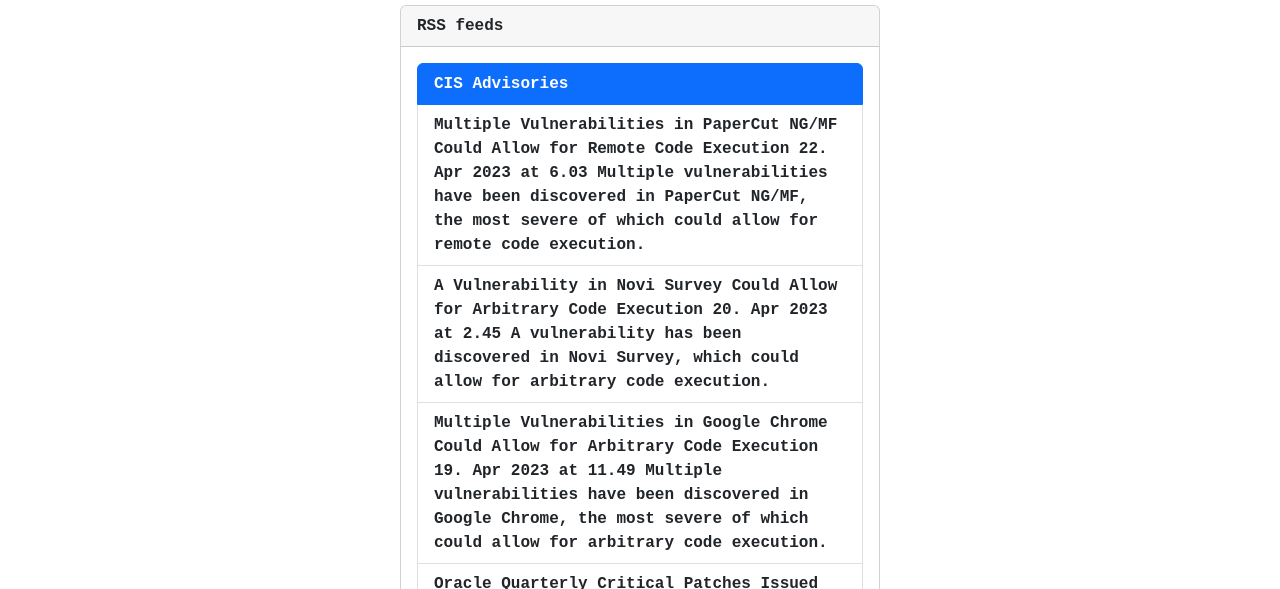
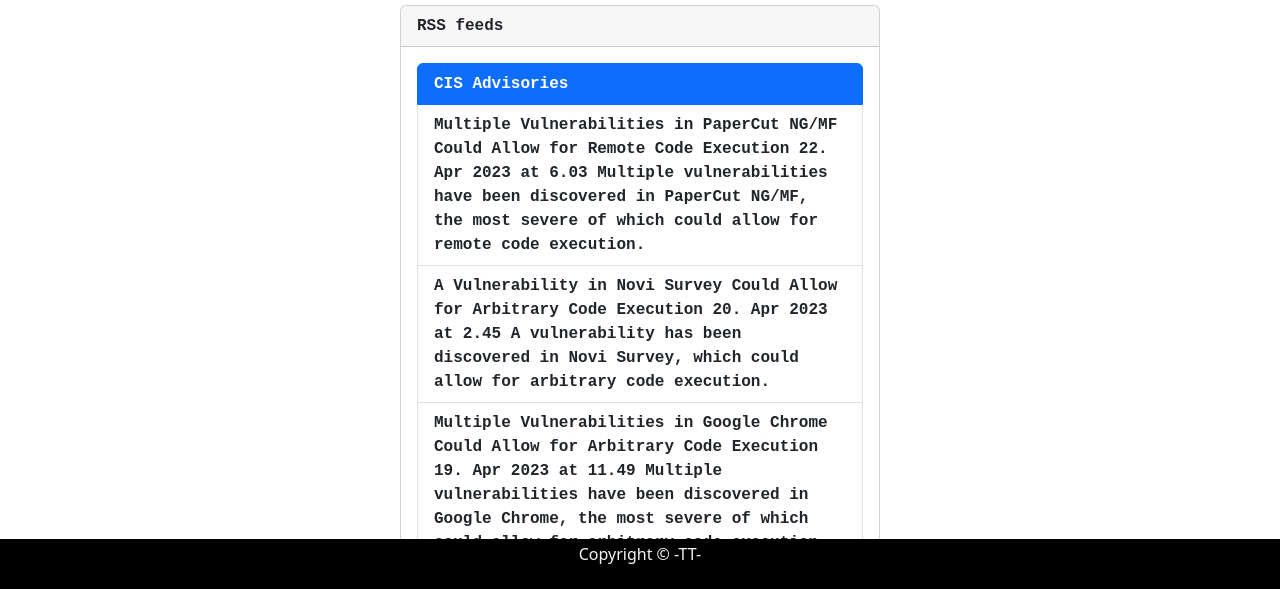
Before and after one commit to TiTo-hub/tuotos, a plain HTML site: page index.html in a window 1280 px wide. Shown: the part 211-800 px from the top of the page. Drawn offline with nearby package versions, Linux system fonts and the light colour scheme.

Commit message:
Add files via upload
lisää viilausta

```diff
--- a/styles.css
+++ b/styles.css
@@ -5,7 +5,7 @@
     text-align: center;
 }
 footer {
-  position: relative;
+  position: fixed;
   bottom: 0;
   width: 100%;
   height: 50px;
@@ -65,7 +65,7 @@
   margin-top: 40px;
   margin-left: 400px;
   margin-right: 400px;
-  margin-bottom: 20px;
+  margin-bottom: 100px;
   height: auto;
 
 }
```
